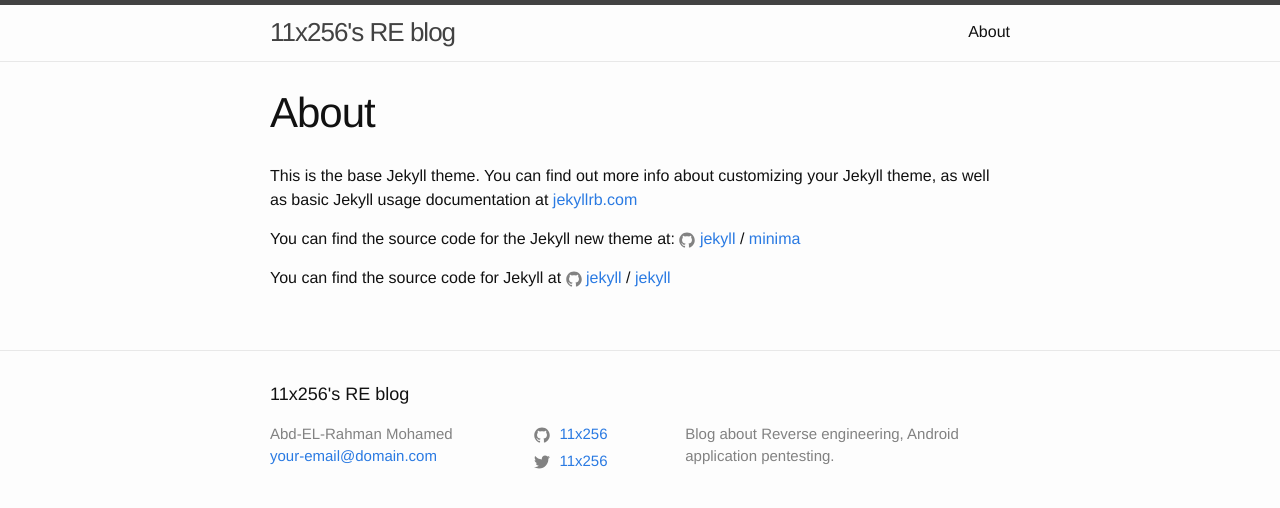
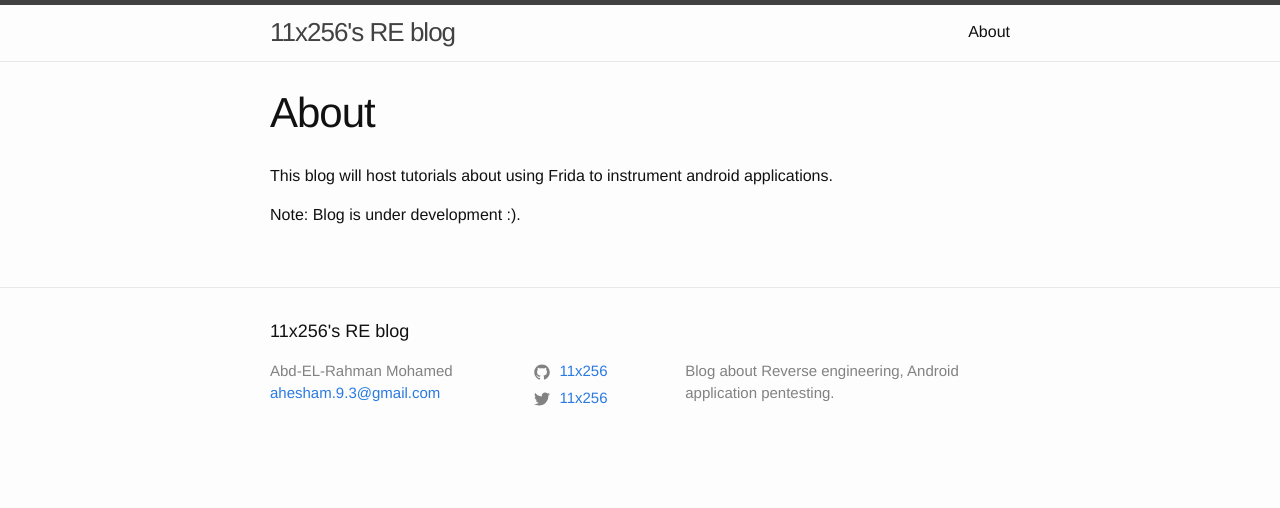
Before and after one commit to bunk3r/11x256.github.io, a Jekyll site: the page built from about.md, in a window 1280 px wide. Shown: the top 508 px of the page. Built offline with Jekyll 4.4.1, drawn with Linux system fonts in a browser that asks for light colours.

Commit message:
finish seo

```diff
--- a/_config.yml
+++ b/_config.yml
@@ -14,7 +14,7 @@
 # You can create any custom variable you would like, and they will be accessible
 # in the templates via {{ site.myvariable }}.
 title: 11x256's RE blog
-email: your-email@domain.com
+email: ahesham.9.3@gmail.com
 google_analytics: UA-98667589-1
 description: > # this means to ignore newlines until "baseurl:"
   Blog about Reverse engineering, Android application pentesting.
--- a/about.md
+++ b/about.md
@@ -4,12 +4,8 @@ title: About
 permalink: /about/
 ---
 
-This is the base Jekyll theme. You can find out more info about customizing your Jekyll theme, as well as basic Jekyll usage documentation at [jekyllrb.com](https://jekyllrb.com/)
+This blog will host tutorials about using Frida to instrument android applications.
 
-You can find the source code for the Jekyll new theme at:
-{% include icon-github.html username="jekyll" %} /
-[minima](https://github.com/jekyll/minima)
 
-You can find the source code for Jekyll at
-{% include icon-github.html username="jekyll" %} /
-[jekyll](https://github.com/jekyll/jekyll)
+
+Note: Blog is under development :).
```
Also changed, not shown: screenshot.png (deleted).
